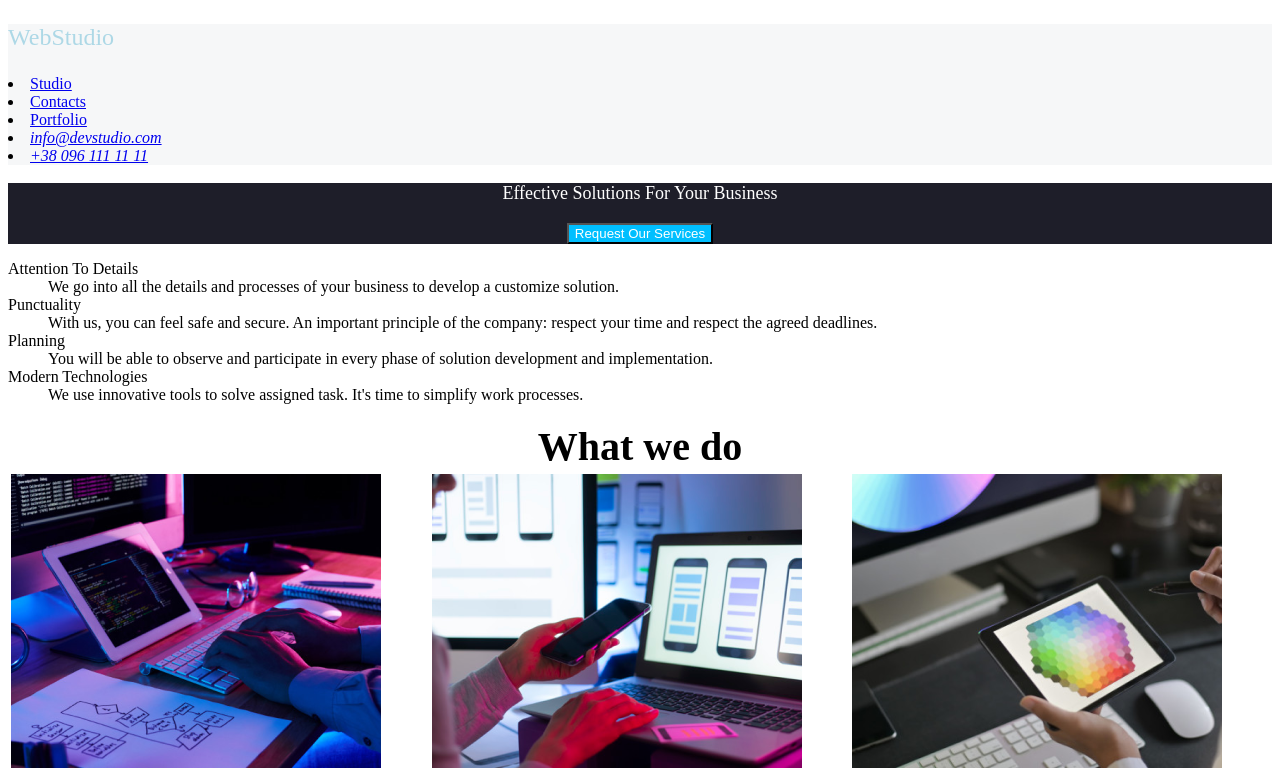
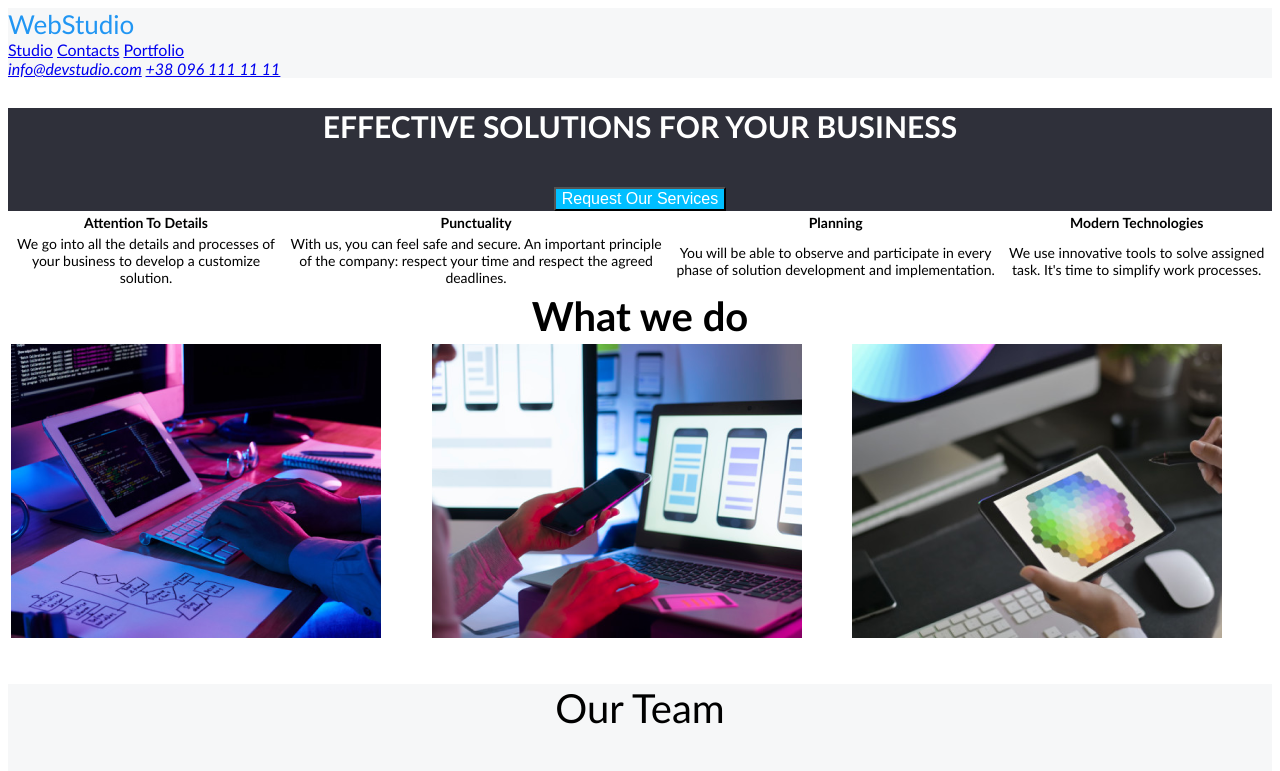
Before and after one commit to sclai21/goit-markup-hw-01, a plain HTML site: page index.html in a window 1280 px wide. Shown: the top 771 px of the page. Drawn offline with Linux system fonts and the light colour scheme.

Commit message:
More tables and Kind of fixed display issue

```diff
--- a/index.html
+++ b/index.html
@@ -5,67 +5,64 @@
     <title>My First GoIT page</title>
 </head>
 
-<body>
-   <main style="background-color:rgb(246, 247, 248)">
-    <p style="font-size:24px; color:lightblue;">
+<body style="font-family: 'Trebuchet MS', 'Lucida Sans Unicode', 'Lucida Grande', 'Lucida Sans', Arial, sans-serif;">
+   <div style="background-color:rgb(246, 247, 248)">
+
+    <span style="font-size:26px; color:#2196F3; ">
         WebStudio
-    </p>
-
+    </span>
         <nav >
 
-            <li><a href = "https://www.google.com">Studio</a></span></li>
-            <li><a href="https://www.google.com">Contacts</a></li>
-            <li><a href="https://www.google.com">Portfolio</a></li>
+            <span style="color: #2196F3;"><a href="https://www.google.com">Studio</a></span>
+            <span><a href="https://www.google.com">Contacts</a></span>
+            <span><a href="https://www.google.com">Portfolio</a></span>
 
+
+        <address>
+            <span><a href="mailto:info@devstudio.com">info&#64;devstudio.com</a></span>
+            <span><a href="tel:+380961111111" >+38 096 111 11 11</a></span>
+        </address>
     </nav>
-        <address>
-            <li><a href="mailto:info@devstudio.com">info&#64;devstudio.com</a></li>
-            <li><a href="tel:+380961111111" >+38 096 111 11 11</a></li>
-        </address>
 
-   </main>
-   <div style="background-color: rgb(30, 30, 41) ; color:white; text-align: center; font-size: large;">
-        <p>Effective Solutions For
-            Your Business</p>
-        <button style="background-color: rgb(0, 191, 255); color:white;">Request Our Services</button>
+
+    </div>
+   <div style="background-color: #2F303A; color:white; text-align: center; font-size: 30px; font-weight: bold;">
+        <p>EFFECTIVE SOLUTIONS FOR YOUR BUSINESS</p>
+        <button style="background-color: rgb(0, 191, 255); color:white; font-size: 16px;">Request Our Services</button>
    </div>
 
-   <dl>
-        <dt>
-            Attention To Details
-        </dt>
-        <dd>
+   <table style="text-align: center; font-size: 14px;">
+        <tr>
+            <th>Attention To Details</th>
+            <th>Punctuality</th>
+            <th>Planning</th>
+            <th>Modern Technologies</th>
+        </tr>
+        <tr>
+            <td>
                 We go into all the details and processes
                 of your business to develop a
                 customize solution.
-        </dd>
-        <dt>
-            Punctuality
-        </dt>
-        <dd>
+            </td>
+            <td>
                 With us, you can feel safe and secure.
                 An important principle of the company:
                 respect your time and respect the
                 agreed deadlines.
-
-        </dd>
-        <dt>
-            Planning
-        </dt>
-        <dd>
+            </td>
+            <td>
                 You will be able to observe and
                 participate in every phase of solution
                 development and implementation.
-        </dd>
-        <dt>
-            Modern Technologies
-        </dt>
-        <dd>
+            </td>
+            <td>
                 We use innovative tools to solve
                 assigned task. It&#39;s time to simplify work
                 processes.
-        </dd>
-   </dl>
+            </td>
+        </tr>
+
+   </TABLE>
 
    <table style="width:100%" >
         <tr style="font-size: 40px;">
```
Lines whose indentation alone changed are shown as unchanged.
